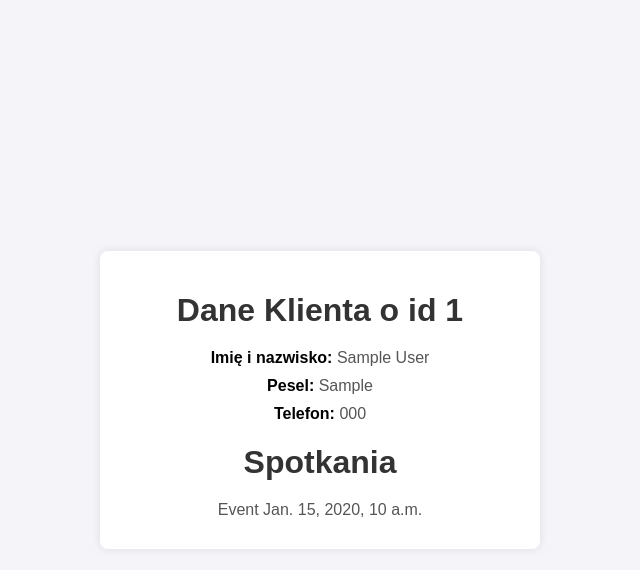
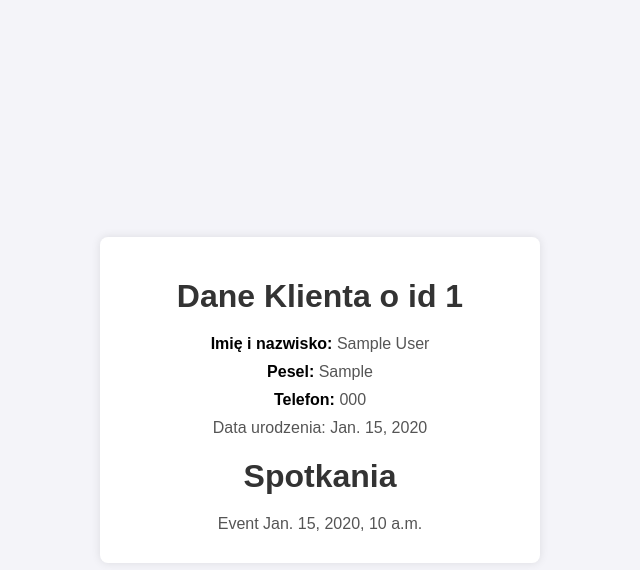
Before and after one commit to R3VANEK/bazy-danych-2, a Django app: page /client/1 in a window 1280 px wide. Shown: the top 570 px of the page, without its empty margins (320-960 px from the left). Run offline with Django 4.2, Linux system fonts and the light colour scheme; tables that the repository leaves empty hold one stand-in row (values such as "Sample post").

Commit message:
added birthday date

```diff
--- a/client/templates/client_details.html
+++ b/client/templates/client_details.html
@@ -13,6 +13,7 @@
             <p><strong>Imię i nazwisko:</strong> {{ patient.full_name}} </p>
             <p><strong>Pesel:</strong> {{patient.pesel}}</p>
             <p><strong>Telefon:</strong> {{patient.phone}}</p>
+            <p>Data urodzenia:  {{patient.birthday}}</p>
 
 
             <h1>Spotkania</h1>
```
